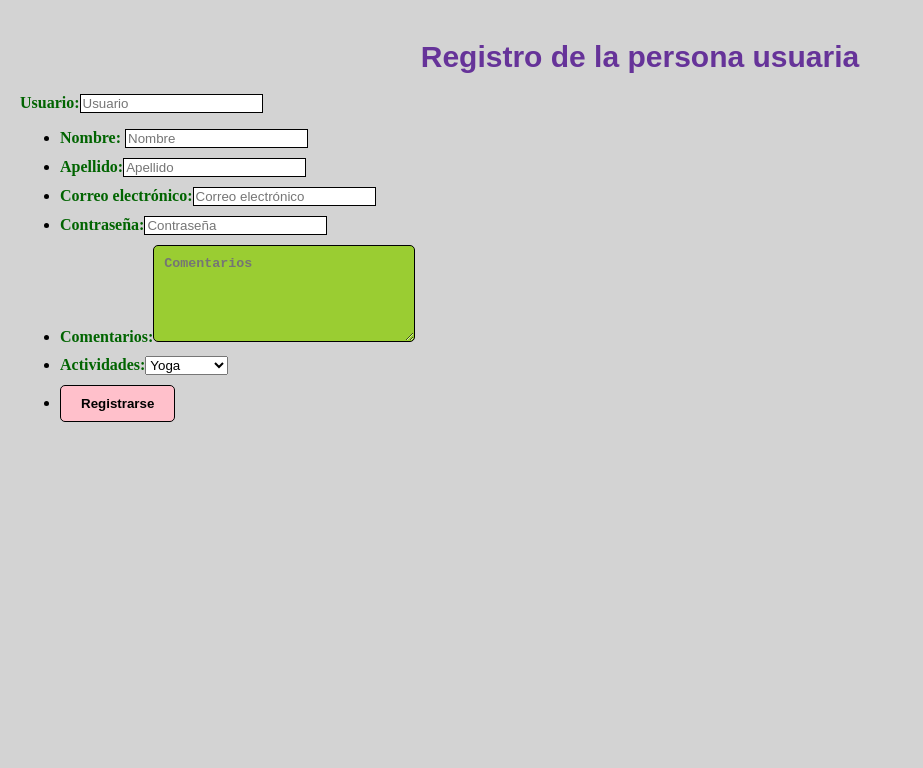
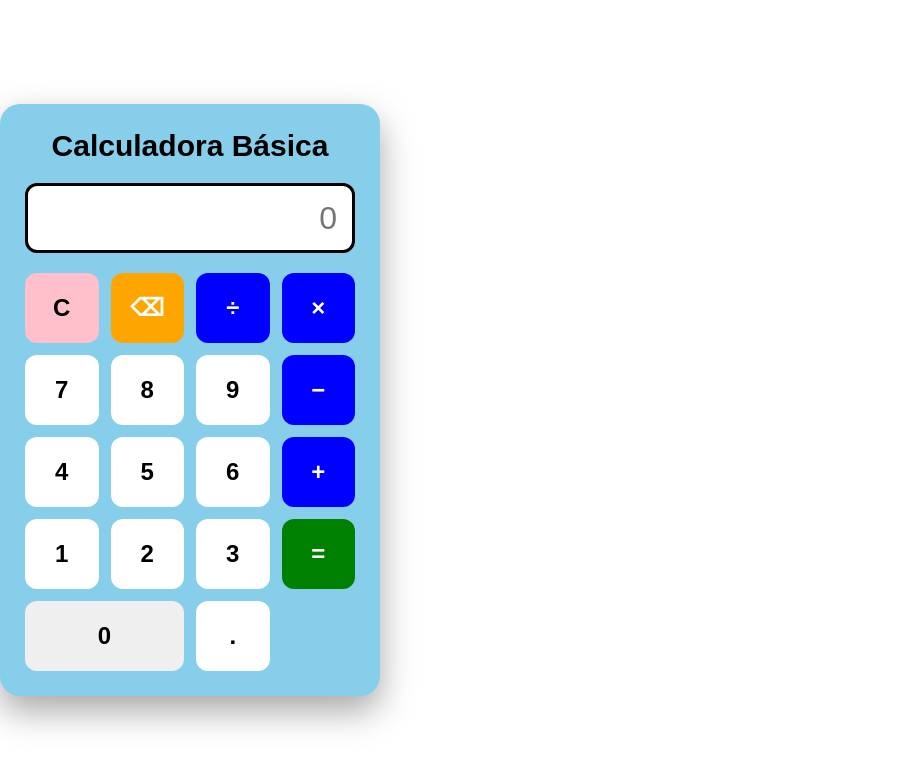
Before and after one commit to Carlos-cyber-bit/Reto-4.-Crear-una-calculadora-con-JavaScript, a plain HTML site: page index.html in a window 1280 px wide. Shown: the whole page, without its empty margins (0-923 px from the left). Drawn offline with Linux system fonts and the light colour scheme.

Commit message:
Add files via upload

```diff
--- a/index.html
+++ b/index.html
@@ -1,73 +1,329 @@
-<!doctype html>
-<html lang="en">
+<!DOCTYPE html>
+<html lang="es">
+
 <head>
     <meta charset="UTF-8">
     <meta name="viewport" content="width=device-width, initial-scale=1.0">
-        <title>Document</title>
+    <title>Calculadora Básica</title>
+
+    <link rel="stylesheet" href="styles.css">
 <style>
-            body {
-            background-color: lightgray;
-            margin: 10px;
-            padding: 10px;
+*{
+    margin:0;
+    padding:0;
+    box-sizing:border-box;
 }
-        #título {
-            color:rebeccapurple;
-            text-align: center;
-            font-size: 30px;
-            font-weight: bold;
-            font-family: Arial, sans-serif;
+
+body{
+
+    font-family:Arial, Helvetica, sans-serif;
+
+    background:linear-gradient(grey);
+
+    display:flex;
+
+    justify-content:left;
+
+    align-items:center;
+
+    min-height:100vh;
+
 }
-        .categoria {
-            font-weight: bold;
-            color :darkgreen;
+
+.contenedor{
+
+    display:flex;
+
+    justify-content:left;
+
+    align-items:center;
+
 }
-        button {
-            background-color: pink;
+
+.calculadora{
+
+    width:380px;
+
+    background: skyblue;
+
+    padding:25px;
+
+    border-radius:20px;
+
+    box-shadow:0 15px 35px rgba(0,0,0,.35);
+
+}
+
+#titulo{
+
+    text-align:center;
+
+    color:black;
+
+    margin-bottom:20px;
+
+    font-size:30px;
+
+}
+
+#pantalla{
+
+    width:100%;
+
+    height:70px;
+
+    border:3px solid black;
+
+    border-radius:12px;
+
+    margin-bottom:20px;
+
+    font-size:32px;
+
+    text-align:right;
+
+    padding:15px;
+
+    background:white;
+
     color: black;
-            font-weight: bold;
-            padding: 10px 20px;
-            border: 1px solid black;
-            border-radius: 5px;
-            cursor: pointer;
+
 }
-        textarea {
-            width: 20%;
-            padding: 10px;
-            border: 1px solid black;
-            border-radius: 5px;
-            resize: vertical;
+
+.botones{
+
+    display:grid;
+
+    grid-template-columns:repeat(4,1fr);
+
+    gap:12px;
+
+}
+
+.btn{
+
+    height:70px;
+
+    border:none;
+
+    border-radius:12px;
+
+    font-size:24px;
+
+    cursor:pointer;
+
+    transition:.25s;
+
+    font-weight:bold;
+
+}
+
+.btn:hover{
+
+    transform:translateY(-3px);
+
+    box-shadow:0 8px 15px rgba(0,0,0,.2);
+
+}
+
+.numero{
+
+    background:white;
+
     color:black;
-            background-color: yellowgreen;
-            font-weight: bold;
+
 }
-        input {
-            border: 1px solid black;
+
+.numero:hover{
+
+    background:white;
+
 }
-        li {
-            margin-bottom: 10px;
+
+.operador{
+
+    background:blue;
+
+    color:white;
+
+}
+
+.operador:hover{
+
+    background:blue;
+
+}
+
+.limpiar{
+
+    background: pink;
+
+    color:black;
+
+}
+
+.limpiar:hover{
+
+    background:red;
+
+}
+
+.borrar{
+
+    background:orange;
+
+    color:white;
+
+}
+
+.borrar:hover{
+
+    background:orange;
+
+}
+
+.igual{
+
+    background:green;
+
+    color:white;
+
+}
+
+.igual:hover{
+
+    background:green;
+
+}
+
+
+.cero{
+
+    grid-column:span 2;
+
 }
 </style>
 </head>
 <body>
-        <h1 id="título">Registro de la persona usuaria</h1>
-        <form action="/login.php" method="post" id="formulario">
-            <label for="usuario" class="categoria">Usuario:<input type="text" name="usuario" id="usuario" placeholder="Usuario" required></label>
-            <ul>
-            <li><label for="nombre" class="categoria">Nombre:
-                 <input type="text" name="nombre" id="nombre" placeholder="Nombre" required></label></li>
-            <li><label for="apellido" class="categoria">Apellido:<input type="text" name="apellido" id="apellido" placeholder="Apellido" required></label></li>
-            <li><label for="correo" class="categoria">Correo electrónico:<input type="email" name="correo" id="correo" placeholder="Correo electrónico" required></label></li>
-            <li><label for="contraseña" class="categoria">Contraseña:<input type="password" name="contraseña" id="contraseña" placeholder="Contraseña" required></label></li>
-            <li><label for="comentarios" class="categoria">Comentarios:<textarea rows="5" cols="30" name="comentarios" id="comentarios" placeholder="Comentarios"></textarea></label></li>
-            <li><label for="actividad" class="categoria">Actividades:<select name="actividad" id="actividad">
-                <option value="Yoga">Yoga</option>
-                <option value="Pintura">Pintura</option>
-                <option value="Cocina">Cocina</option>
-                <option value="Fotografía">Fotografía</option>
-                <option value="Música">Música</option>
-            </select></label></li>
-            <li><button type="submit">Registrarse</button></li>
-            </ul>
-        </form>
+
+<div class="contenedor">
+
+    <div class="calculadora">
+
+        <h1 id="titulo">Calculadora Básica</h1>
+
+        <input
+            type="text"
+            id="pantalla"
+            readonly
+            placeholder="0">
+
+        <div class="botones">
+
+            <button class="btn limpiar" onclick="limpiar()">C</button>
+            <button class="btn borrar" onclick="borrar()">⌫</button>
+            <button class="btn operador" onclick="agregar('/')">÷</button>
+            <button class="btn operador" onclick="agregar('*')">×</button>
+
+            <button class="btn numero" onclick="agregar('7')">7</button>
+            <button class="btn numero" onclick="agregar('8')">8</button>
+            <button class="btn numero" onclick="agregar('9')">9</button>
+            <button class="btn operador" onclick="agregar('-')">−</button>
+
+            <button class="btn numero" onclick="agregar('4')">4</button>
+            <button class="btn numero" onclick="agregar('5')">5</button>
+            <button class="btn numero" onclick="agregar('6')">6</button>
+            <button class="btn operador" onclick="agregar('+')">+</button>
+
+            <button class="btn numero" onclick="agregar('1')">1</button>
+            <button class="btn numero" onclick="agregar('2')">2</button>
+            <button class="btn numero" onclick="agregar('3')">3</button>
+            <button class="btn igual" onclick="calcular()" rowspan="2">=</button>
+
+            <button class="btn cero" onclick="agregar('0')">0</button>
+            <button class="btn numero" onclick="agregar('.')">.</button>
+
+        </div>
+
+    </div>
+
+</div>
+
+<script>
+const pantalla = document.getElementById("pantalla");
+
+function agregar(valor){
+
+    pantalla.value += valor;
+
+}
+
+function limpiar(){
+
+    pantalla.value = "";
+
+}
+
+function borrar(){
+
+    pantalla.value = pantalla.value.slice(0,-1);
+
+}
+
+function calcular(){
+
+    try{
+
+        if(pantalla.value===""){
+
+            return;
+
+        }
+
+        pantalla.value = eval(pantalla.value);
+
+    }
+
+    catch{
+
+        pantalla.value = "Error";
+
+    }
+
+}
+
+document.addEventListener("keydown",function(event){
+
+    const tecla = event.key;
+
+    if(!isNaN(tecla) || tecla=="+" || tecla=="-" || tecla=="*" || tecla=="/" || tecla=="."){
+
+        agregar(tecla);
+
+    }
+
+    if(tecla==="Enter"){
+
+        event.preventDefault();
+
+        calcular();
+
+    }
+
+    if(tecla==="Backspace"){
+
+        borrar();
+
+    }
+
+    if(tecla==="Escape"){
+
+        limpiar();
+
+    }
+
+});
+</script>
+
 </body>
 </html>
```
Lines whose indentation alone changed are shown as unchanged.
